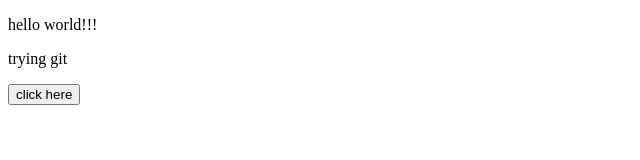
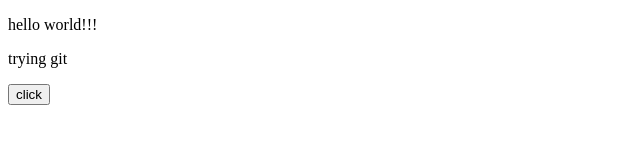
Before and after one commit to PouoyaK/test, a plain HTML site: page index.html in a window 1280 px wide. Shown: the full height of the page, 0-640 px from the left. Drawn offline with Linux system fonts and the light colour scheme.

Commit message:
click button renamed

```diff
--- a/index.html
+++ b/index.html
@@ -8,6 +8,6 @@
 <body>
     <p>hello world!!!</p>
     <p>trying git</p>
-    <button>click here</button>
+    <button>click</button>
 </body>
 </html>
```
